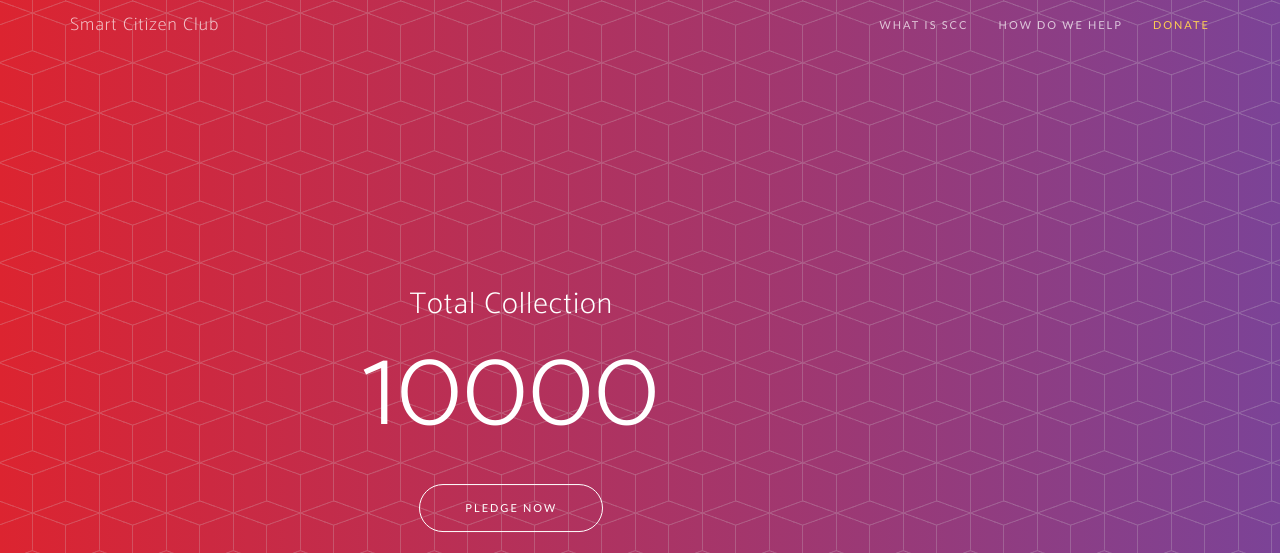
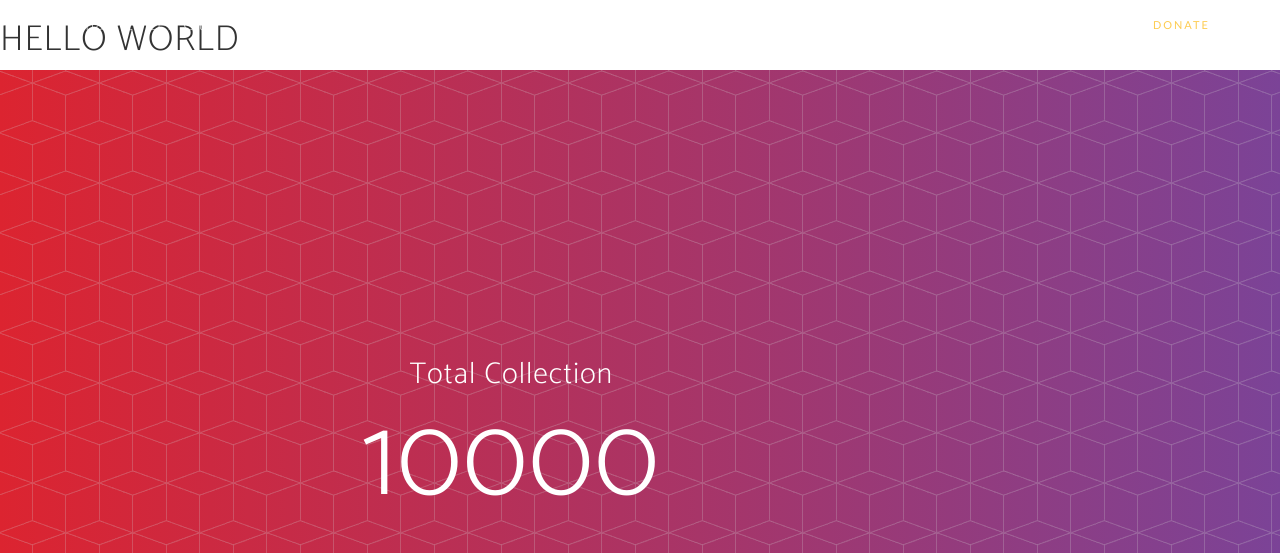
Before and after one commit to sunnixx/thesmartcitizen, a Node server app: page / in a window 1280 px wide. Shown: the top 553 px of the page. Run offline with Node 20, Linux system fonts and the light colour scheme; some libraries are stand-ins or nearby versions; some web fonts are replaced.

Commit message:
added hello world on index page

```diff
--- a/views/pages/index.ejs
+++ b/views/pages/index.ejs
@@ -1,6 +1,6 @@
 <% include ../partials/header %>
 <body id="page-top">
-
+<h1> HELLO WORLD </H1>
   <% include ../partials/nav %>
 
     <header>
```
